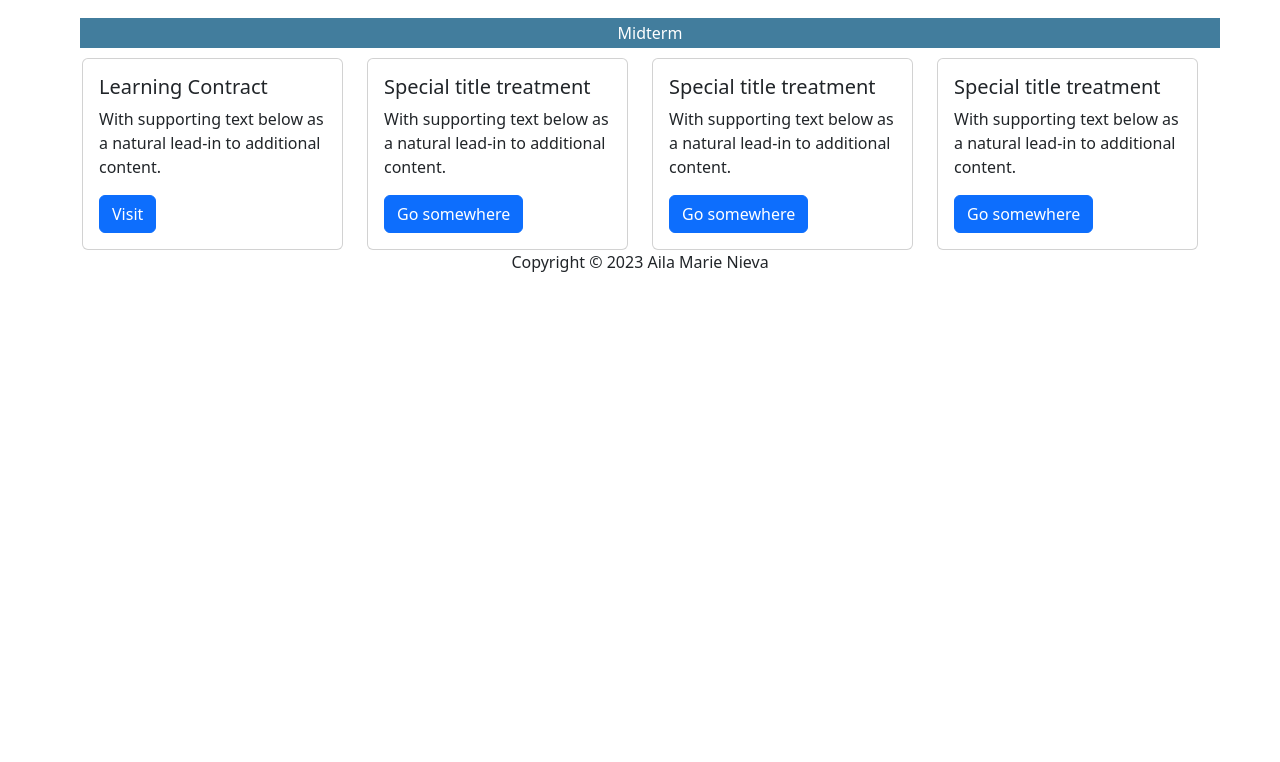
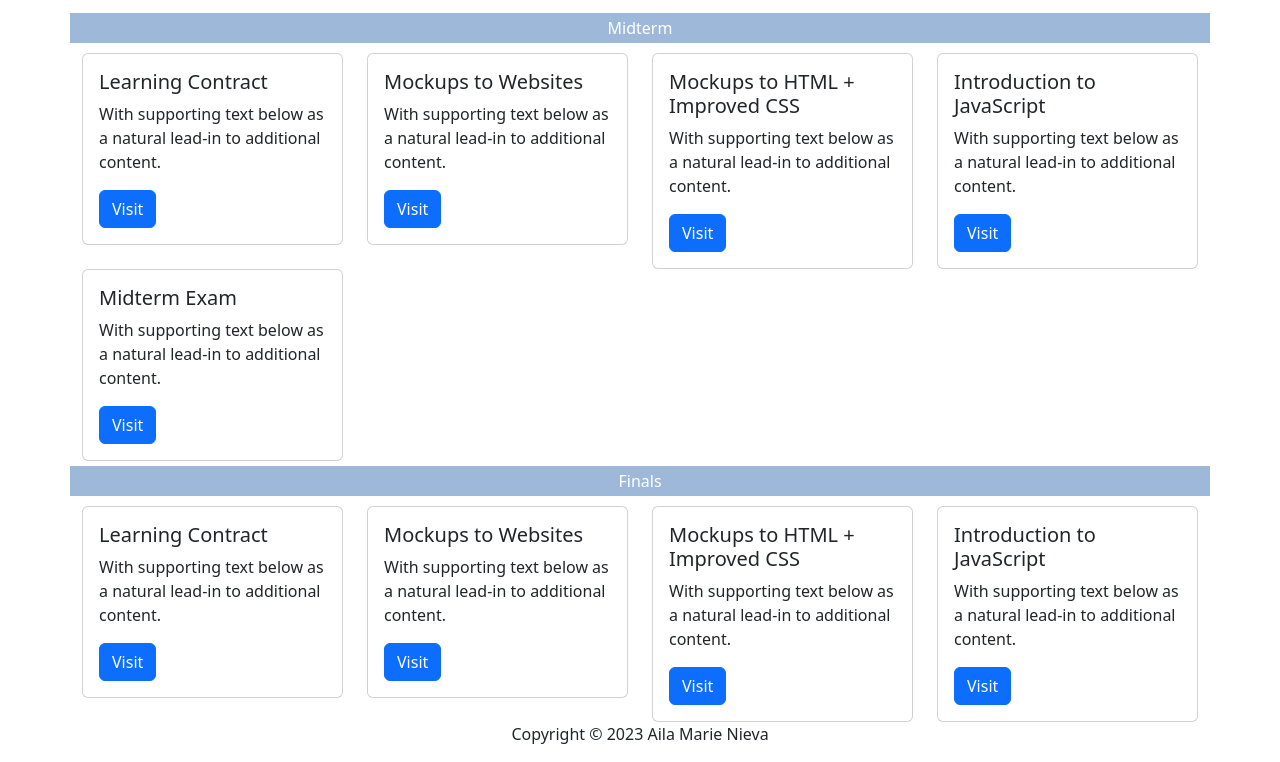
Before and after one commit to ayluhhh/cit14-finalproj, a plain HTML site: page index.html in a window 1280 px wide. Shown: the part 573-1335 px from the top of the page. Before the commit the page ends 863 px from the top, so only its background shows below. Drawn offline with nearby package versions, Linux system fonts and the light colour scheme; files whose address does not match are found by name.

Commit message:
Update index.html
updated all

```diff
--- a/index.html
+++ b/index.html
@@ -76,14 +76,15 @@
     .banner-2{
       width: 100%;
       height: 30px;
-      background-color: #427D9D;
+      background-color: #9EB8D9;
       color: #fff;
       text-align: center;
-      padding: 5px;
+      padding: 10px;
       display: flex;
       justify-content: center;
       align-items: center;
-      margin: 10px;
+      margin-bottom: 10px;
+      margin-top: 5px;
     }
     .navbar {
       position: fixed;
@@ -123,6 +124,10 @@
 
     .nav-links a:hover {
       color: #ddd;
+    }
+
+    .card{
+      position:static;
     }
 
 </style>
@@ -177,49 +182,103 @@
     </div>
       <main class="container">
         <section class="row">
+          <div class="banner-2">Midterm</div>
             <div class="col-md-12">
               <div class="row">
-          <div class="banner-2">Midterm</div>
                   <div class="col-sm-3 mb-3 mb-sm-0">
                     <div class="card">
                       <div class="card-body">
                         <h5 class="card-title">Learning Contract</h5>
                         <p class="card-text">With supporting text below as a natural lead-in to additional content.</p>
-                    <a href="https://github.com/ayluhhh/cit14-finalproj/blob/f3b25c59fc08bcbd6d0f70ac98e2df541b605c9d/files/NievaAilaMarie_LearningContract.html" class="btn btn-primary">Visit</a>
+                        <a href="http://127.0.0.1:5500/NievaAilaMarie_LearningContract.html" class="btn btn-primary">Visit</a>
                       </div>
                     </div>
                   </div>
                   <div class="col-sm-3">
                     <div class="card">
                       <div class="card-body">
-                    <h5 class="card-title">Special title treatment</h5>
+                        <h5 class="card-title">Mockups to Websites</h5>
                         <p class="card-text">With supporting text below as a natural lead-in to additional content.</p>
-                    <a href="#" class="btn btn-primary">Go somewhere</a>
+                        <a href="#" class="btn btn-primary">Visit</a>
                       </div>
                     </div>
                   </div>
                   <div class="col-sm-3">
                       <div class="card">
                         <div class="card-body">
-                      <h5 class="card-title">Special title treatment</h5>
+                          <h5 class="card-title">Mockups to HTML + Improved CSS</h5>
                           <p class="card-text">With supporting text below as a natural lead-in to additional content.</p>
-                      <a href="#" class="btn btn-primary">Go somewhere</a>
+                          <a href="#" class="btn btn-primary">Visit</a>
                         </div>
                       </div>
                   </div>
                   <div class="col-sm-3">
                       <div class="card">
                         <div class="card-body">
-                      <h5 class="card-title">Special title treatment</h5>
+                          <h5 class="card-title">Introduction to JavaScript</h5>
                           <p class="card-text">With supporting text below as a natural lead-in to additional content.</p>
-                      <a href="#" class="btn btn-primary">Go somewhere</a>
+                          <a href="http://127.0.0.1:5500/Nieva_Ramos_studentform.html" class="btn btn-primary">Visit</a>
+                        </div>
+                      </div>
+                  </div>
+                  <div class="col-sm-3">
+                    <div class="card">
+                      <div class="card-body">
+                        <h5 class="card-title">Midterm Exam</h5>
+                        <p class="card-text">With supporting text below as a natural lead-in to additional content.</p>
+                        <a href="http://127.0.0.1:5500/index-4%20(1).html" class="btn btn-primary">Visit</a>
                       </div>
                     </div>
                 </div>
             </div>
-        </main>
           </div>
         </section>
+
+        <!--Finals-->
+        <section class="row">
+          <div class="banner-2">Finals</div>
+            <div class="col-md-12">
+              <div class="row">
+                  <div class="col-sm-3 mb-3 mb-sm-0">
+                    <div class="card">
+                      <div class="card-body">
+                        <h5 class="card-title">Learning Contract</h5>
+                        <p class="card-text">With supporting text below as a natural lead-in to additional content.</p>
+                        <a href="http://127.0.0.1:5500/NievaAilaMarie_LearningContract.html" class="btn btn-primary">Visit</a>
+                      </div>
+                    </div>
+                  </div>
+                  <div class="col-sm-3">
+                    <div class="card">
+                      <div class="card-body">
+                        <h5 class="card-title">Mockups to Websites</h5>
+                        <p class="card-text">With supporting text below as a natural lead-in to additional content.</p>
+                        <a href="#" class="btn btn-primary">Visit</a>
+                      </div>
+                    </div>
+                  </div>
+                  <div class="col-sm-3">
+                      <div class="card">
+                        <div class="card-body">
+                          <h5 class="card-title">Mockups to HTML + Improved CSS</h5>
+                          <p class="card-text">With supporting text below as a natural lead-in to additional content.</p>
+                          <a href="#" class="btn btn-primary">Visit</a>
+                        </div>
+                      </div>
+                  </div>
+                  <div class="col-sm-3">
+                      <div class="card">
+                        <div class="card-body">
+                          <h5 class="card-title">Introduction to JavaScript</h5>
+                          <p class="card-text">With supporting text below as a natural lead-in to additional content.</p>
+                          <a href="http://127.0.0.1:5500/Nieva_Ramos_studentform.html" class="btn btn-primary">Visit</a>
+                        </div>
+                      </div>
+                  </div>
+            </div>
+          </div>
+        </section>
+      </main>
   </section>
 
   <footer class="container">
```
Lines whose indentation alone changed are shown as unchanged.
